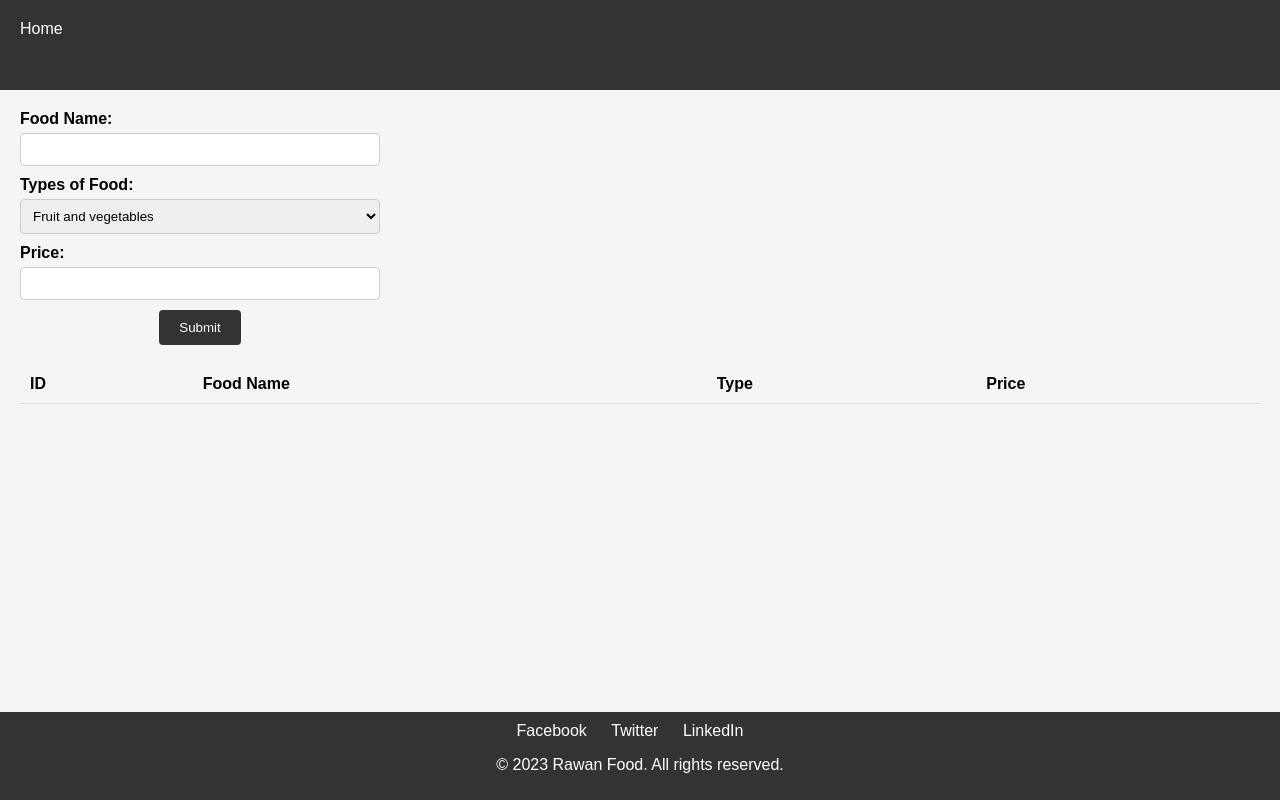
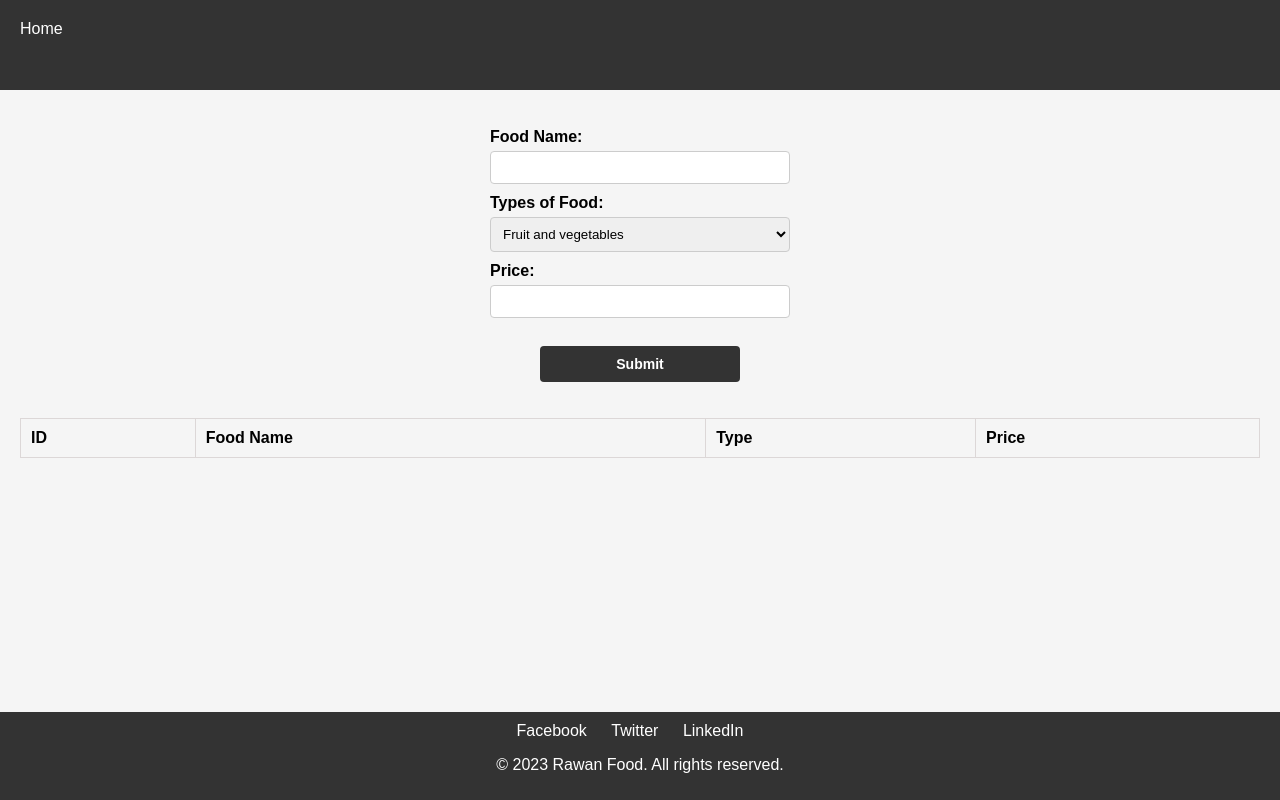
Before and after one commit to rawanabuzir/Restaurant, a plain HTML site: page index.html in a window 1280 px wide. Drawn offline with Linux system fonts and the light colour scheme.

Commit message:
add some style.

```diff
--- a/index.html
+++ b/index.html
@@ -18,7 +18,7 @@
         </nav>
     </header>
     <main>
-        <center>
+        <br>
         <form id="foodForm">
             <label for="foodName">Food Name:</label>
             <input type="text" id="foodName" required>
@@ -34,11 +34,11 @@
 
             <label for="price">Price:</label>
             <input type="number" id="price" required>
-
+            <br>
             <button type="submit">Submit</button>
         </form>
-        </center>
 
+        <br><br>
         <table id="foodTable">
             <thead>
                 <tr>
--- a/style/index.css
+++ b/style/index.css
@@ -43,15 +43,16 @@ form {
     margin-bottom: 20px;
     display: flex;
     flex-direction: column;
-    align-items: flex-start;
-    width: 360px;
+    /* align-items: center; */
+    width: 300px;
     /* Adjust the width as needed */
-    margin-right: auto;
+    margin: 0 auto;
 }
 
 label {
     margin-bottom: 5px;
     font-weight: bold;
+    text-align: left;
 }
 
 input[type="text"],
@@ -66,15 +67,16 @@ select {
 }
 
 button[type="submit"] {
-    background-color: #333;
+    background-color: #333333;
     color: #fff;
     padding: 10px 20px;
     border: none;
     border-radius: 4px;
     cursor: pointer;
-    margin-left: auto;
-    margin-right: auto;
-    display: block;
+    margin-left: 50px;
+    margin-right: 50px;
+    font-weight: bold;
+    font-size: 14px;
 }
 
 table {
@@ -86,7 +88,8 @@ table th,
 table td {
     padding: 10px;
     text-align: left;
-    border-bottom: 1px solid #ddd;
+    border: 1px solid #dcd7d7;
+    /* border-top: 1px solid #ddd; */
 }
 
 footer {
```
Lines whose indentation alone changed are shown as unchanged.
